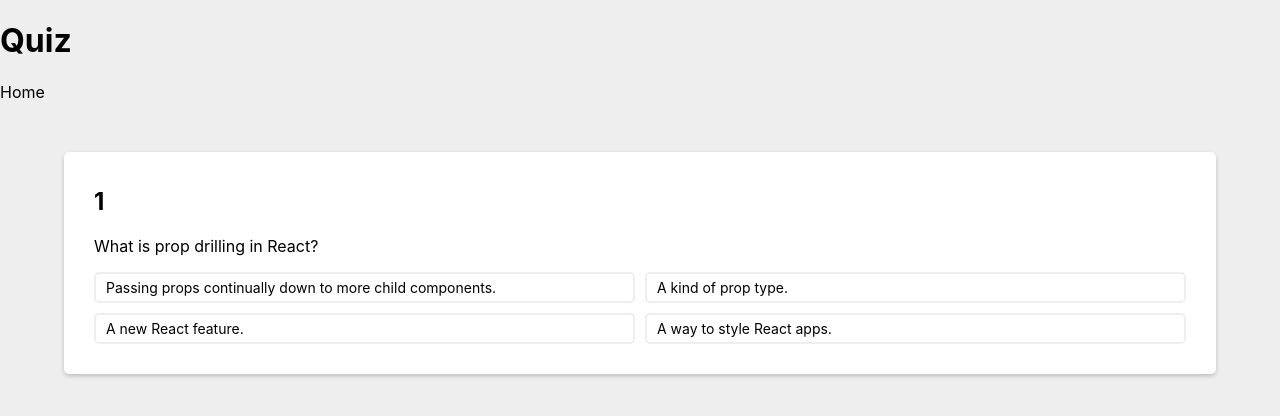
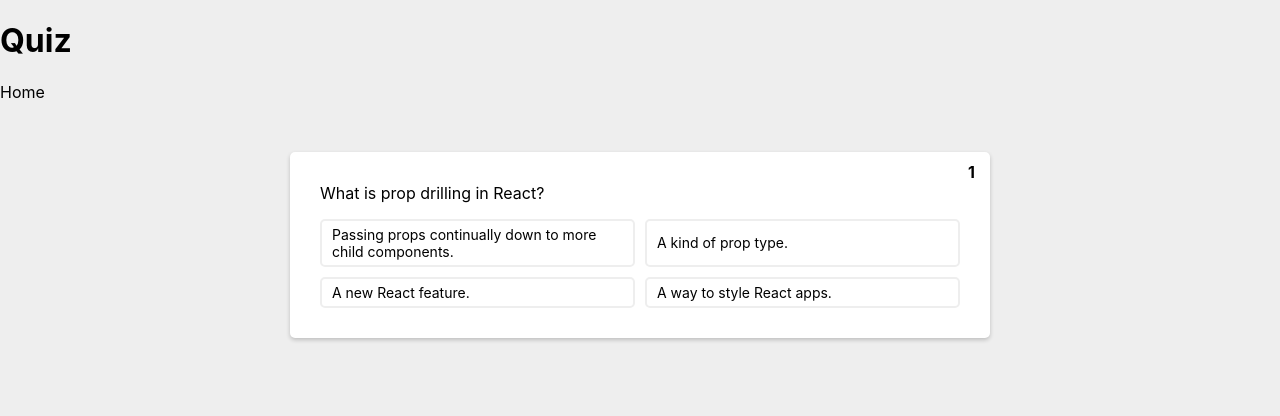
Before and after one commit to zneib/frontend-tester, a Next.js app: page /quiz in a window 1280 px wide. Shown: the top 416 px of the page. Built offline with nearby package versions, Linux system fonts and the light colour scheme.

Commit message:
More styling changes for the card numbers

```diff
--- a/components/QuizCard.tsx
+++ b/components/QuizCard.tsx
@@ -3,6 +3,13 @@ import globalContext from '../context/globalContext';
 import styled from 'styled-components';
 import OptionBtn from './OptionBtn';
 import { CardWrapper } from '../styles/sharedStyles';
+
+const CardNumber = styled.span`
+  position: absolute;
+  right: 15px;
+  top: 10px;
+  font-weight: bold;
+`
 
 const OptionsWrapper = styled.div`
   display: grid;
@@ -71,7 +78,7 @@ export default function QuizCard({ id, text, answerOptions, answer, cardNumber,
 
   return (
     <CardWrapper>
-      <h2>{id}</h2>
+      <CardNumber>{id}</CardNumber>
       <p>{text}</p>
       <OptionsWrapper>
         {answerOptions?.length > 0 && answerOptions.map((option, index) => (
--- a/data/questions.json
+++ b/data/questions.json
@@ -32,5 +32,16 @@
       "useLifeCycle"
     ],
     "answer": "useEffect"
+  },
+  {
+    "id": 5,
+    "text": "What is the correct way to add a class name to a React Component?",
+    "answerOptions": [
+      "classname",
+      "ClassName",
+      "className",
+      "Classname"
+    ],
+    "answer": "className"
   }
 ]
--- a/styles/sharedStyles.ts
+++ b/styles/sharedStyles.ts
@@ -1,7 +1,10 @@
 import styled from 'styled-components';
 
 export const CardWrapper = styled.div<{ finalCard?: boolean }>`
-  width: 90%;
+  width: 700px;
+  min-width: 600px;
+  max-width: 1000px;
+  position: relative;
   padding: 15px 30px 30px;
   background-color: #fff;
   box-shadow: 0px 2px 4px 0px rgba(0,0,0,0.2);
```
